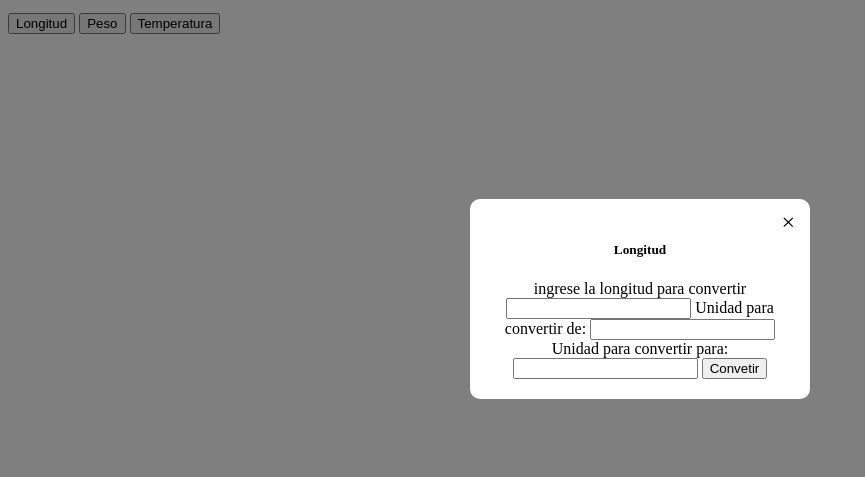
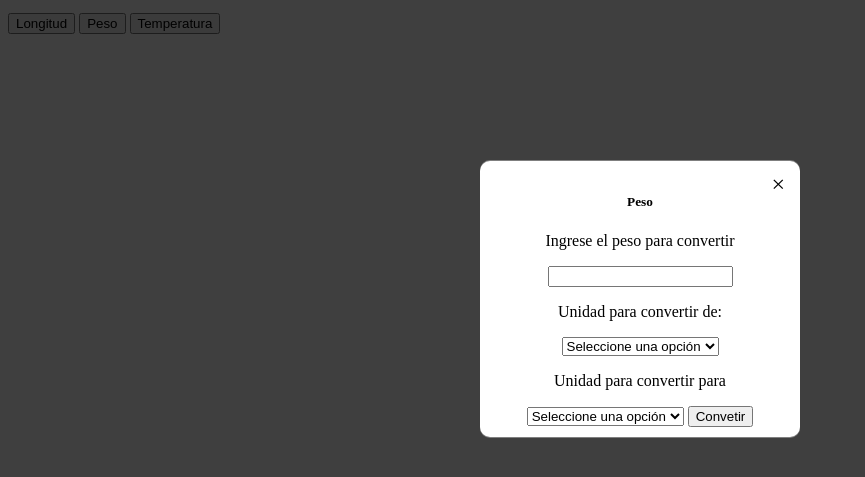
Before and after one commit to SoulJaZ/Unit-Converter, a plain HTML site: page index.html in a window 1280 px wide. Shown: the part 101-578 px from the top of the page, without its empty margins (0-865 px from the left). Drawn offline with Linux system fonts and the light colour scheme.

Commit message:
Agregar modal de Peso

```diff
--- a/converter.js
+++ b/converter.js
@@ -1,17 +1,45 @@
-// Seleccionar elementos.
-const modal = document.getElementById("modalLongitud");
-const btnAbrirModal = document.getElementById("btnLongitud");
+// Seleccionar los modales y botones
+const modalLongitud = document.getElementById("modalLongitud");
+const modalPeso = document.getElementById("modalPeso");
+const btnAbrirModalLongitud = document.getElementById("btnLongitud");
+const btnAbrirModalPeso = document.getElementById("btnPeso");
 
+// Seleccionar los botones de cierre (X) de cada modal
+const closeModalLongitud = document.querySelector("#modalLongitud .close");
+const closeModalPeso = document.querySelector("#modalPeso .close");
 
-// Evento para abrir el modal
+// Evento para abrir el modal de Longitud
+btnAbrirModalLongitud.addEventListener("click", () => {
+    modalLongitud.style.display = "flex";
+});
 
-btnAbrirModal.addEventListener("click", (e) => {
-    modal.style.display = "flex";
-})
-// Evento para cerrar el modal haciendo click afuera de él.
+// Evento para cerrar el modal de Longitud (clic en la X)
+closeModalLongitud.addEventListener("click", () => {
+    modalLongitud.style.display = "none";
+});
+
+// Evento para cerrar el modal de Longitud (clic afuera del modal)
 window.addEventListener("click", (e) => {
-    if(e.target === modal){
-        modal.style.display = "none";
+    if (e.target === modalLongitud) {
+        modalLongitud.style.display = "none";
     }
-})
-console.log("Hola MANUELITO!")
+});
+
+// Evento para abrir el modal de Peso
+btnAbrirModalPeso.addEventListener("click", () => {
+    modalPeso.style.display = "flex";
+});
+
+// Evento para cerrar el modal de Peso (clic en la X)
+closeModalPeso.addEventListener("click", () => {
+    modalPeso.style.display = "none";
+});
+
+// Evento para cerrar el modal de Peso (clic afuera del modal)
+window.addEventListener("click", (e) => {
+    if (e.target === modalPeso) {
+        modalPeso.style.display = "none";
+    }
+});
+
+console.log("Hola MANUELITO!");
--- a/index.html
+++ b/index.html
@@ -13,7 +13,7 @@
     </div>
     <div class="contenedor-botones">
         <button id="btnLongitud">Longitud</button>
-        <button>Peso</button>
+        <button id="btnPeso">Peso</button>
         <button>Temperatura</button>
     </div>
 
@@ -22,16 +22,45 @@
         <div class="contenido-modal">
             <span class="close">&times;</span>
             <h5>Longitud</h5>
-            <label for="">ingrese la longitud para convertir</label>
+            <p for="">Ingrese la longitud para convertir</p>
             <input type="number" name="entradaLongitud" id="longitudParaConvertir" min="0">
-            <label for="">Unidad para convertir de:</label>
+            <p for="">Unidad para convertir de:</p>
             <input type="number" name="entradaUnidadDe" id="deUnida" min="0">
-            <label for="">Unidad para convertir para: </label>
+            <p for="">Unidad para convertir para: </p>
             <input type="number" name="entradaUnidadPara" id="paraUnidad" min="0">
 
             <button type="submit">Convetir</button>
         </div>
+    </div>
 
+    <!--Modal Peso-->
+    <div class="modalP" id="modalPeso">
+        <div class="contenido-modal">
+            <span class="close">&times;</span>
+            <h5>Peso</h5>
+            <p for="">Ingrese el peso para convertir</p>
+            <input type="number" name="entradaPeso" id="pesoParaConvertir" min="0">
+            <p for="">Unidad para convertir de:</p>
+            <select>
+                <option value="defecto">Seleccione una opción</option>
+                <option value="milimétro">Milimétro</option>
+                <option value="gramo">Gramo</option>
+                <option value="kilogramo">Kilogramo</option>
+                <option value="onza">Onza</option>
+                <option value="libra">Libra</option>
+            </select>
+            <p for="">Unidad para convertir para</p>
+            <select>
+                <option value="defecto">Seleccione una opción</option>
+                <option value="milimétro">Milimétro</option>
+                <option value="gramo">Gramo</option>
+                <option value="kilogramo">Kilogramo</option>
+                <option value="onza">Onza</option>
+                <option value="libra">Libra</option>
+            </select>
+
+            <button type="submit">Convetir</button>
+        </div>
     </div>
 
 </body>
--- a/style.css
+++ b/style.css
@@ -14,7 +14,7 @@
 /* Estilos del contenido del modal */
 .contenido-modal {
     background: white;
-    padding: 20px;
+    padding: 10px;
     border-radius: 10px;
     text-align: center;
     width: 300px;
@@ -28,3 +28,16 @@
     font-size: 24px;
     cursor: pointer;
 }
+.modalP {
+    display: none; /* Oculto por defecto */
+    position: fixed;
+    z-index: 1;
+    left: 0;
+    top: 0;
+    width: 100%;
+    height: 100%;
+    background-color: rgba(0, 0, 0, 0.5);
+    display: flex;
+    justify-content: center;
+    align-items: center;
+}
```
